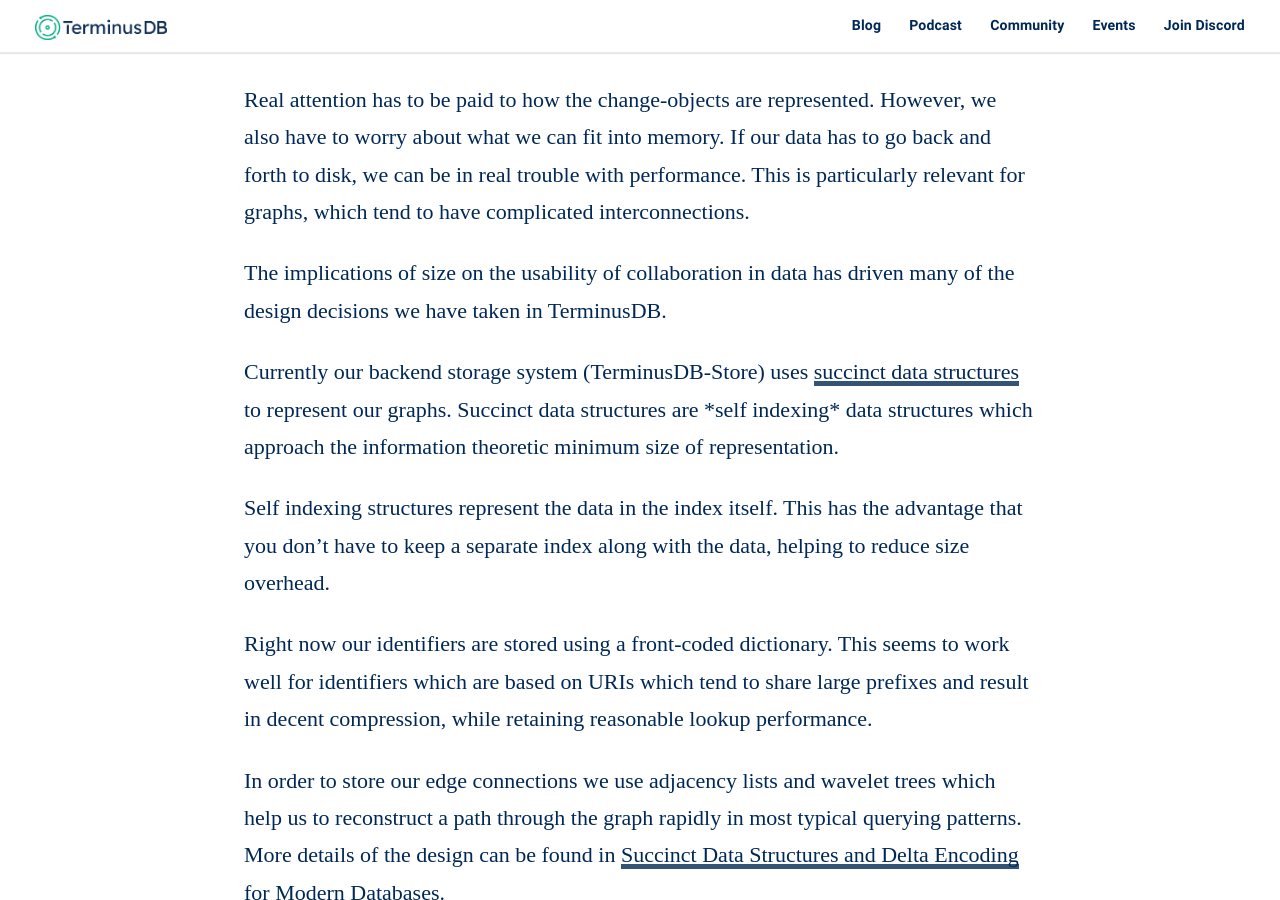
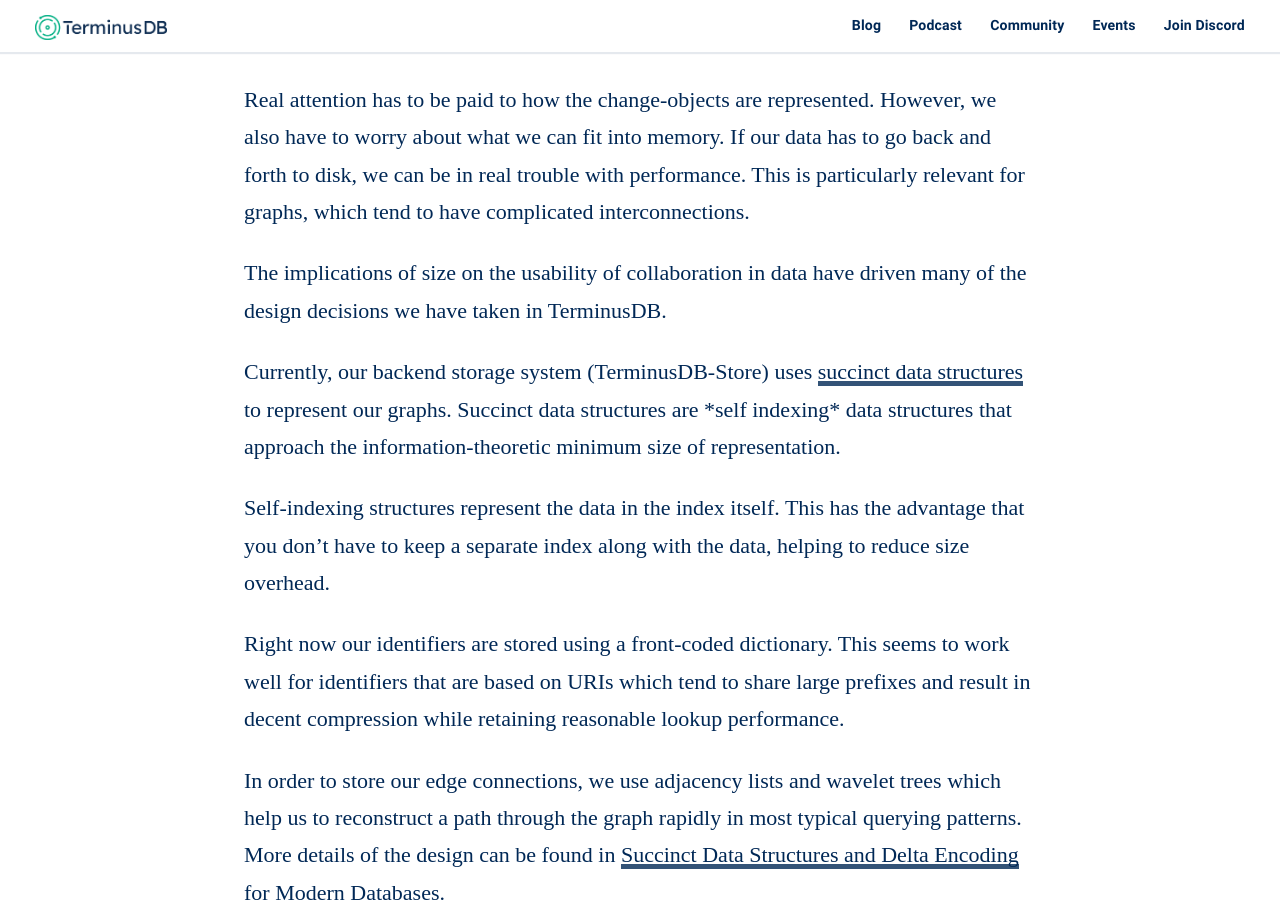
Before and after one commit to terminusdb/terminusdb-blog, a Jekyll site: the page built from _posts/2020-09-08-size-matters.md, in a window 1280 px wide and 900 px high, scrolled down 2326 px. Built offline with Jekyll 4.4.1, drawn with Linux system fonts in a browser that asks for light colours; some web fonts are replaced; comment, search, counter and statistics services are not loaded; some of the changed text lies outside the part shown.

Commit message:
Update Blog “2020-09-08-size-matters”

```diff
--- a/_posts/2020-09-08-size-matters.md
+++ b/_posts/2020-09-08-size-matters.md
@@ -18,42 +18,38 @@
 
 [TerminusHub](https://terminusdb.com/hub/) - which allows you to collaborate between TerminusDBs launches today.
 
-Despite the enduring popularity of the traditional RDBMS (with SQL as its query language) there have been many innovations in database design over the last decades which hope to solve specific questions which make traditional designs inconvenient or unworkable. These include everything from time-series databases to distributed key-value stores.
+Despite the enduring popularity of the traditional RDBMS (with SQL as its query language) there have been many innovations in database design over the last decades which hope to solve specific questions that make traditional designs inconvenient or unworkable. These include everything from time-series databases to distributed key-value stores.
 
 When we were designing TerminusDB we were concerned with one very specific problem: collaboration.
 
-As we were working on the Seshat global history database we needed a database which could enable researchers all over the world to collaborate on data collection on a large dataset with a very complex schema.
+As we were working on the Seshat global history database we needed a database that could enable researchers all over the world to collaborate on data collection on a large dataset with a very complex schema.
 
 Git has created a very compelling model for collaboration in software using distributed revision control. This works essentially by storing objects which represent changes between versions. These change-objects can then be communicated, used to produce merges (which are also change-objects), and then decisions can be made to resolve potential conflicts (with another change object). The model has proved fantastically helpful in the development of software and is now almost completely dominant in software engineering practice.
-
-
 
 ### Small is the new big
 
 While we share many of the same problems in data that we have in code, there is a big difference: Data tends to be big.
 
-Even large code bases find it hard to compete with relatively modest database tables. CSVs with millions of lines are not uncommon, though millions of lines of code are quite rare.
+Even large codebases find it hard to compete with relatively modest database tables. CSVs with millions of lines are not uncommon, though millions of lines of code are quite rare.
 
 Real attention has to be paid to how the change-objects are represented. However, we also have to worry about what we can fit into memory. If our data has to go back and forth to disk, we can be in real trouble with performance. This is particularly relevant for graphs, which tend to have complicated interconnections.
 
-The implications of size on the usability of collaboration in data has driven many of the design decisions we have taken in TerminusDB.
+The implications of size on the usability of collaboration in data have driven many of the design decisions we have taken in TerminusDB.
 
-Currently our backend storage system (TerminusDB-Store) uses [succinct data structures](https://en.wikipedia.org/wiki/Succinct_data_structure) to represent our graphs. Succinct data structures are \*self indexing\* data structures which approach the information theoretic minimum size of representation.
+Currently, our backend storage system (TerminusDB-Store) uses [succinct data structures](https://en.wikipedia.org/wiki/Succinct_data_structure) to represent our graphs. Succinct data structures are \*self indexing\* data structures that approach the information-theoretic minimum size of representation.
 
-Self indexing structures represent the data in the index itself. This has the advantage that you don't have to keep a separate index along with the data, helping to reduce size overhead.
+Self-indexing structures represent the data in the index itself. This has the advantage that you don't have to keep a separate index along with the data, helping to reduce size overhead.
 
-Right now our identifiers are stored using a front-coded dictionary. This seems to work well for identifiers which are based on URIs which tend to share large prefixes and result in decent compression, while retaining reasonable lookup performance.
+Right now our identifiers are stored using a front-coded dictionary. This seems to work well for identifiers that are based on URIs which tend to share large prefixes and result in decent compression while retaining reasonable lookup performance.
 
-In order to store our edge connections we use adjacency lists and wavelet trees which help us to reconstruct a path through the graph rapidly in most typical querying patterns. More details of the design can be found in [Succinct Data Structures and Delta Encoding for Modern Databases](https://terminusdb.com/t/papers/terminusdb-git.pdf).
+In order to store our edge connections, we use adjacency lists and wavelet trees which help us to reconstruct a path through the graph rapidly in most typical querying patterns. More details of the design can be found in [Succinct Data Structures and Delta Encoding for Modern Databases](https://terminusdb.com/t/papers/terminusdb-git.pdf).
 
-When we actually send layers around we compress them using gzip (which we found to give us a reasonable size / time trade-off in practice). And are thus able to get the sizes even more manageable.
-
-
+When we actually send layers around we compress them using gzip (which we found to give us a reasonable size/time trade-off in practice). And are thus able to get the sizes even more manageable.
 
 ### Getting Smaller all the time
 
-We've gone a long way in making our data terse so it can easily be shared and enable a whole new horizon of possibilities in data sharing and data integration. The healthy data-ecosystem of the future that we hope to help bring about will absolutely requires that we can move changes around effectively.
+We've gone a long way in making our data terse so it can easily be shared and enable a whole new horizon of possibilities in data sharing and data integration. The healthy data-ecosystem of the future that we hope to help bring about will absolutely require that we can move changes around effectively.
 
 However, we are nowhere near done hitting rock bottom in terms of size. The current layout for datatypes is much less efficient than it could be and we already have a detailed plan in our roadmap for reducing this further while also getting a sizeable performance increase for typical queries. This plan has been described in our \[Roadmap](https://github.com/terminusdb/terminusdb-store/blob/master/docs/LEXICAL.md).
 
-We are excited about the features we plan to roll out in our roadmap, but for the end user, the ones that they will probably notice most in facilitating collaboration, will be the ones that shrink the data.
+We are excited about the features we plan to roll out in our roadmap, but for the end-user, the ones that they will probably notice most in facilitating collaboration will be the ones that shrink the data.
```
